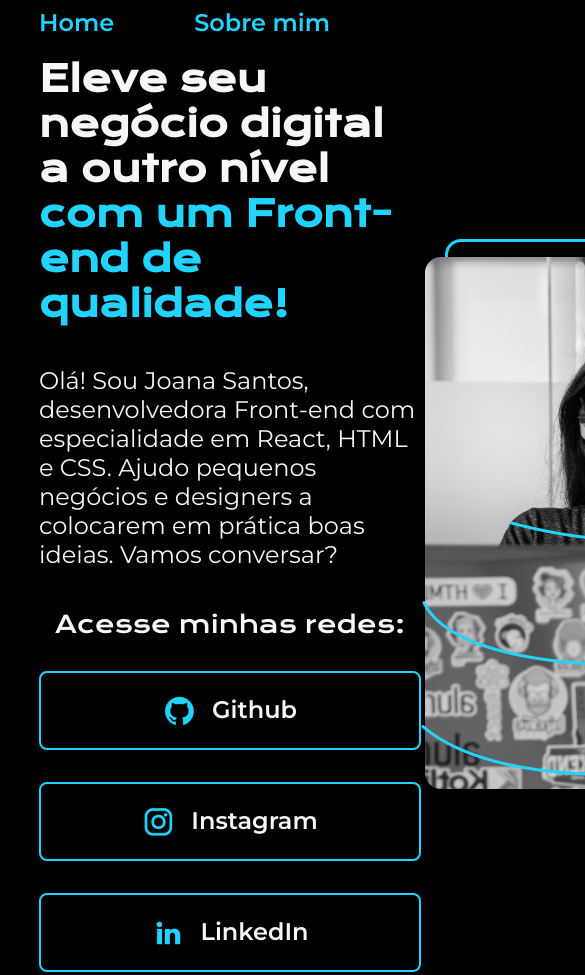
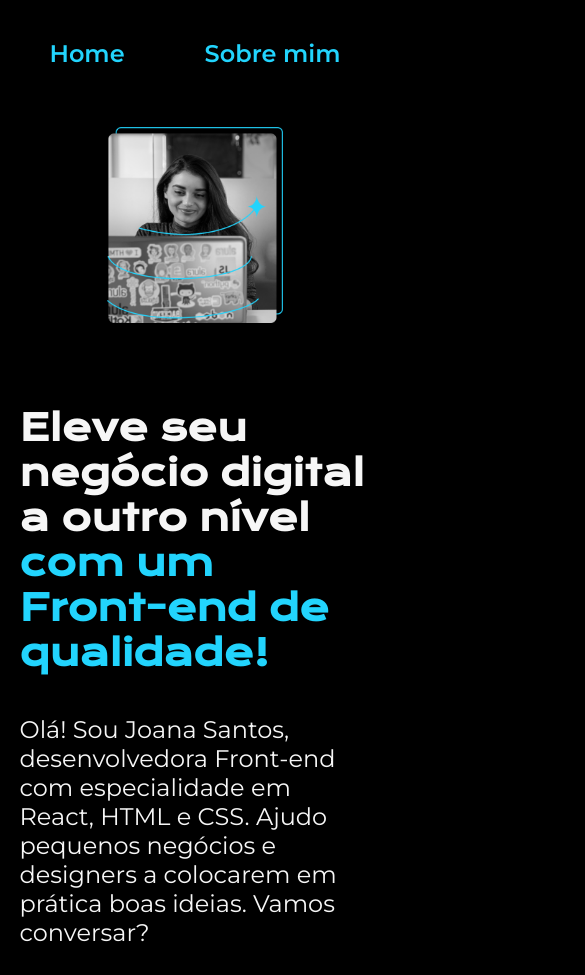
Before and after one commit to M4theusO/Curso_BaseFrontEnd, a plain HTML site: page index.html in a window 390 px wide. Shown: the top 975 px of the page, 585 px wide, since content can reach past the window. Drawn offline with nearby package versions, Linux system fonts and the light colour scheme.

Commit message:
Responsividade com media query

```diff
--- a/index.html
+++ b/index.html
@@ -20,12 +20,12 @@
                 Ajudo pequenos negócios e designers a colocarem em prática boas ideias. Vamos conversar?</p>
             <div class="apresentacao__conteudo__links">
                 <h2 class="apresentacao__conteudo__links__subtitulo">Acesse minhas redes:</h2>
-                <a class="apresentacao__conteudo__links__link" href="https://github.com/guilhermeonrails"><img src="assets/github.png">Github</a>
-                <a class="apresentacao__conteudo__links__link" href="https://instagram.com/rafaballerini"><img src="assets/instagram.png">Instagram</a>
-                <a class="apresentacao__conteudo__links__link" href="https://linkedin.com/"><img src="assets/linkedin.png">LinkedIn</a>
+                <a class="apresentacao__conteudo__links__navegacao" href="https://github.com/guilhermeonrails"><img src="assets/github.png">Github</a>
+                <a class="apresentacao__conteudo__links__navegacao" href="https://instagram.com/rafaballerini"><img src="assets/instagram.png">Instagram</a>
+                <a class="apresentacao__conteudo__links__navegacao" href="https://linkedin.com/"><img src="assets/linkedin.png">LinkedIn</a>
             </div>
         </section>
-        <img src="assets/Imagem.png" alt="Foto da Joana programando.">
+        <img class="apresentacao__imagem" src="assets/Imagem.png" alt="Foto da Joana programando.">
     </main>
     <footer class="rodape">Desenvolvido por Matheus Labs</footer>
 </body>
--- a/styles/style.css
+++ b/styles/style.css
@@ -35,7 +35,7 @@
 .cabecalho__menu__link {
     font-family: var(--fonte-secundaria);
     font-weight: 600;
-    font-size: 24px;
+    font-size: 1.5rem;
     color: var(--cor-terciaria);
     text-decoration: none;
 }
@@ -45,17 +45,18 @@
     display: flex;
     align-items: center;
     justify-content: space-between;
+    gap: 82px;
 }
 
 .apresentacao__conteudo {
-    width: 615px;
+    width: 50%;
     display: flex;
     flex-direction: column;
     gap: 40px;
 }
 
 .apresentacao__conteudo__titulo {
-    font-size: 36px;
+    font-size: 2.25rem;
     font-family: var(--fonte-primaria);
 }
 
@@ -64,7 +65,7 @@
 }
 
 .apresentacao__conteudo__texto {
-    font-size: 24px;
+    font-size: 1.5rem;
     font-family: var(--fonte-secundaria);
 }
 
@@ -79,18 +80,18 @@
 .apresentacao__conteudo__links__subtitulo {
     font-family: var(--fonte-primaria);
     font-weight: 400;
-    font-size: 24px;
+    font-size: 1.5rem;
 }
 
-.apresentacao__conteudo__links__link {
+.apresentacao__conteudo__links__navegacao {
     display: flex;
     justify-content: center;
     gap: 16px;
     border: 2px solid var(--cor-terciaria);
-    width: 378px;
+    width: 50%;
     text-align: center;
     border-radius: 8px;
-    font-size: 24px;
+    font-size: 1.5rem;
     padding: 21.5px 0;
     text-decoration: none;
     color: var(--cor-secundaria);
@@ -102,12 +103,33 @@
     background-color: var(--cor-hover);
 }
 
+.apresentacao__imagem {
+    width: 50%;
+}
+
 .rodape {
     text-align: center;
     color: var(--cor-primaria);
     background-color: var(--cor-terciaria);
     padding: 24px 0;
     font-family: var(--fonte-secundaria);
-    font-size: 24px;
+    font-size: 1.5rem;
     font-weight: 400;
 }
+
+@media (max-width: 1200px) {
+    .cabecalho {
+        padding: 10%;
+    }
+    .cabecalho__menu {
+        justify-content: center;
+    }
+
+    .apresentacao {
+        flex-direction: column-reverse;
+        padding: 5%;
+    }
+    .apresentacao__conteudo {
+        width: auto;
+    }
+}
```
Also changed, not shown: about.html (+1 -1 lines).
